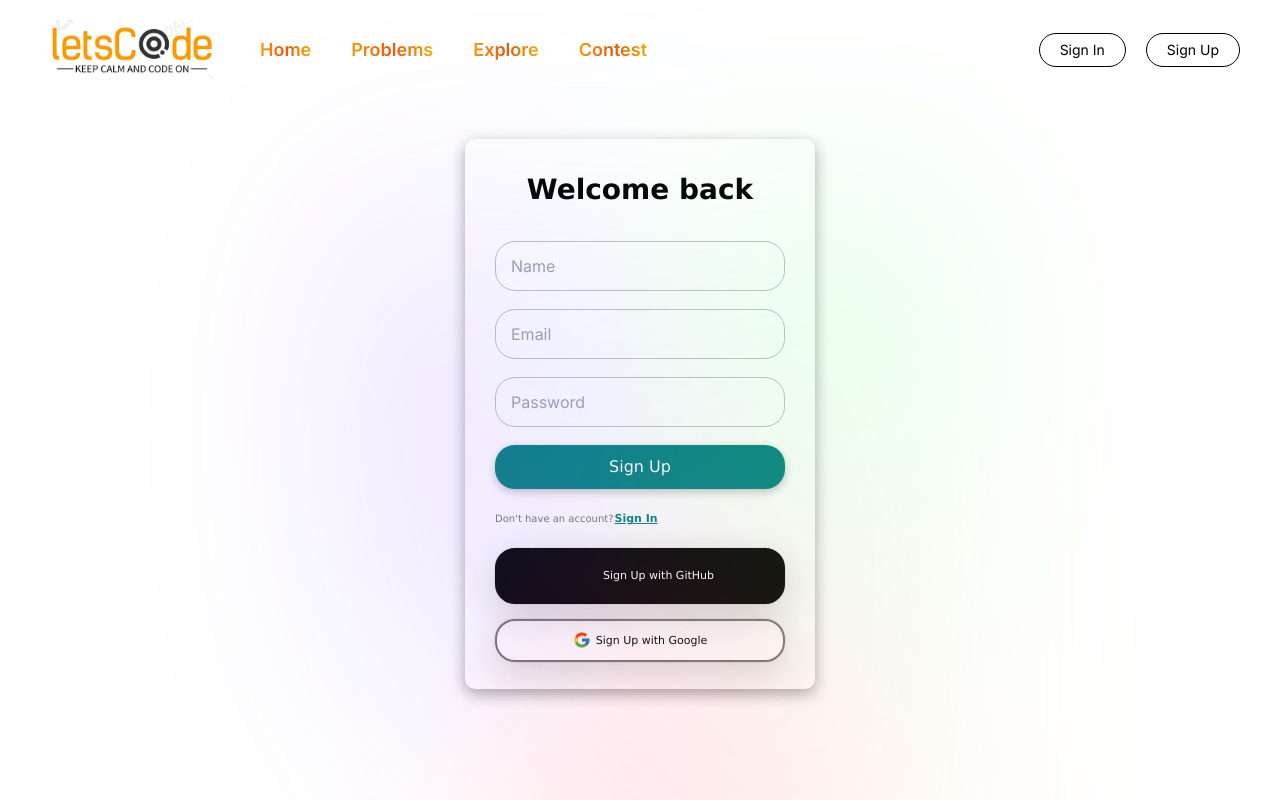
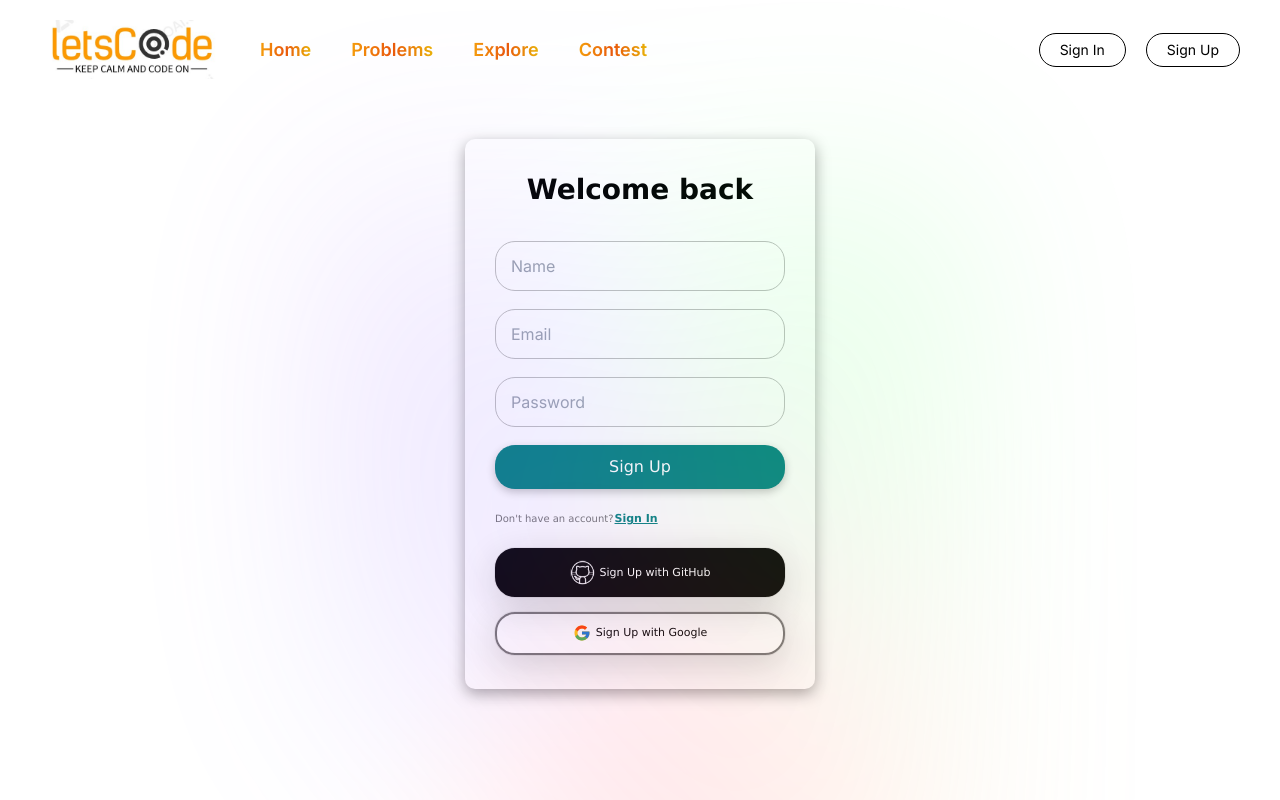
Before and after one commit to Sagarshivalingappaathani/letsCode-Coding-Platform, a Next.js app: page /signUp in a window 1280 px wide. Built offline with nearby package versions, Linux system fonts and the light colour scheme; no server answers.

Commit message:
updated the signUp page

```diff
--- a/app/signUp/page.tsx
+++ b/app/signUp/page.tsx
@@ -157,9 +157,13 @@ const Register: React.FC = () => {
                     <div className="buttons-container">
                         <button onClick={signUpWithGithub}>
                             <div className="apple-login-button">
-                                <svg xmlns="http://www.w3.org/2000/svg" x="0px" y="0px" width="32" height="32" viewBox="0 0 32 32">
-                                    <path fill-rule="evenodd" d="M 16 4 C 9.371094 4 4 9.371094 4 16 C 4 21.300781 7.4375 25.800781 12.207031 27.386719 C 12.808594 27.496094 13.027344 27.128906 13.027344 26.808594 C 13.027344 26.523438 13.015625 25.769531 13.011719 24.769531 C 9.671875 25.492188 8.96875 23.160156 8.96875 23.160156 C 8.421875 21.773438 7.636719 21.402344 7.636719 21.402344 C 6.546875 20.660156 7.71875 20.675781 7.71875 20.675781 C 8.921875 20.761719 9.554688 21.910156 9.554688 21.910156 C 10.625 23.746094 12.363281 23.214844 13.046875 22.910156 C 13.15625 22.132813 13.46875 21.605469 13.808594 21.304688 C 11.144531 21.003906 8.34375 19.972656 8.34375 15.375 C 8.34375 14.0625 8.8125 12.992188 9.578125 12.152344 C 9.457031 11.851563 9.042969 10.628906 9.695313 8.976563 C 9.695313 8.976563 10.703125 8.65625 12.996094 10.207031 C 13.953125 9.941406 14.980469 9.808594 16 9.804688 C 17.019531 9.808594 18.046875 9.941406 19.003906 10.207031 C 21.296875 8.65625 22.300781 8.976563 22.300781 8.976563 C 22.957031 10.628906 22.546875 11.851563 22.421875 12.152344 C 23.191406 12.992188 23.652344 14.0625 23.652344 15.375 C 23.652344 19.984375 20.847656 20.996094 18.175781 21.296875 C 18.605469 21.664063 18.988281 22.398438 18.988281 23.515625 C 18.988281 25.121094 18.976563 26.414063 18.976563 26.808594 C 18.976563 27.128906 19.191406 27.503906 19.800781 27.386719 C 24.566406 25.796875 28 21.300781 28 16 C 28 9.371094 22.628906 4 16 4 Z"></path>
-                                </svg>
+                            <Image
+                                    src="/assets/images/github.png"
+                                    alt="logo"
+                                    width={25}
+                                    height={25}
+                                    className="object-contain rounded-full"
+                                />
                                 <span>Sign Up with GitHub</span>
                             </div>
                         </button>
```
